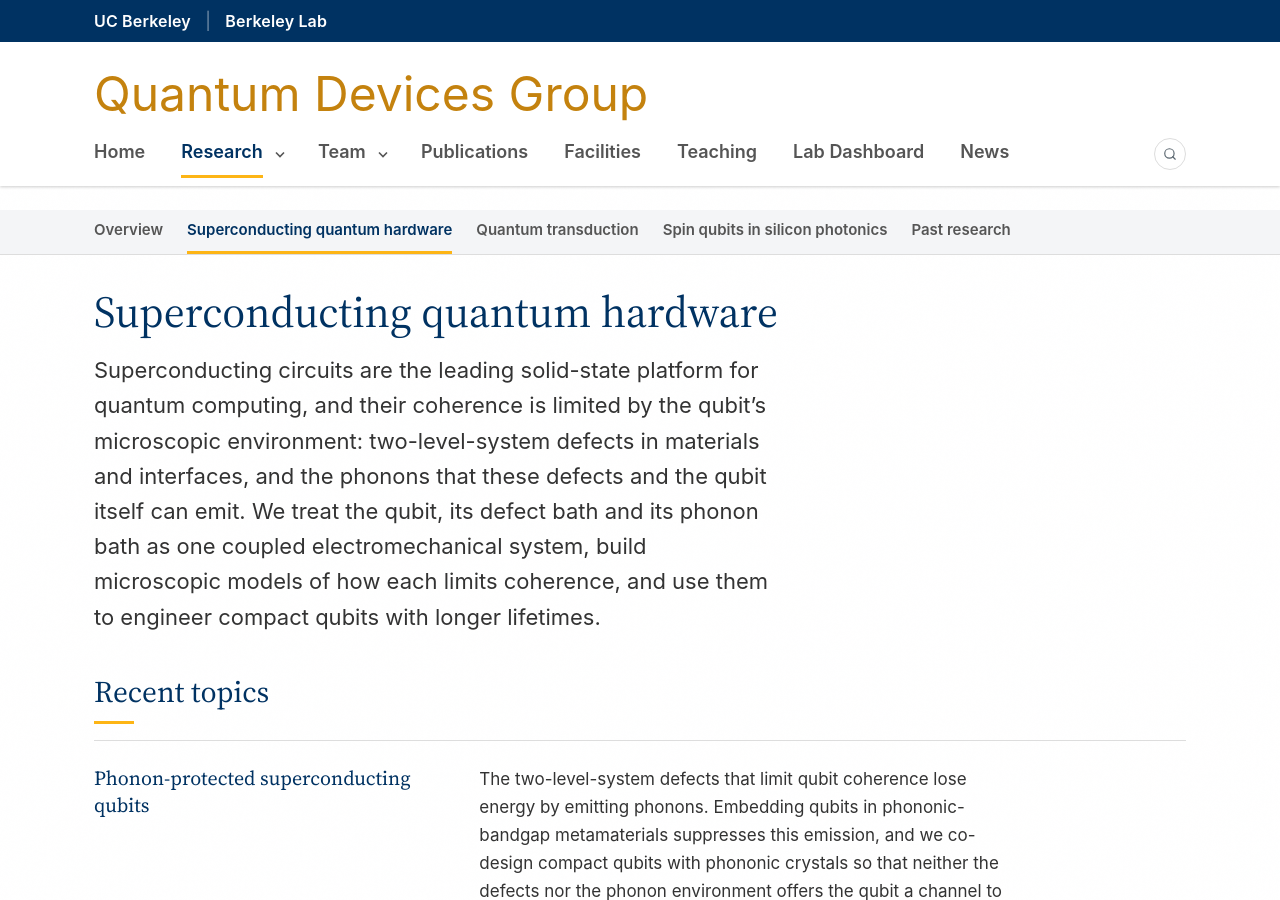
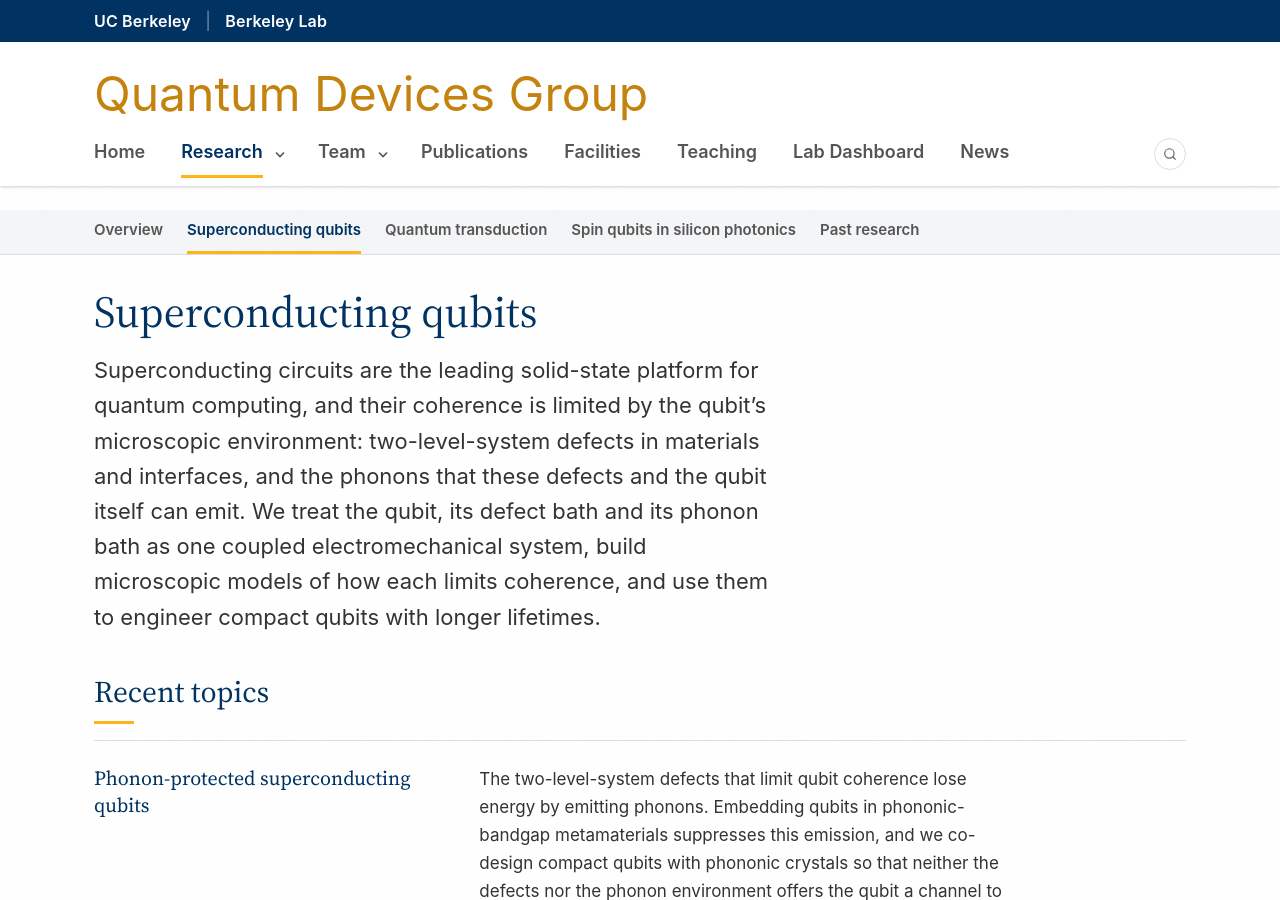
Before and after one commit to quantumdevicesgroup/quantumdevicesgroup.github.io, a Jekyll site: the page built from _research/superconducting-qubits.md, in a window 1280 px wide and 900 px high. Built offline with Jekyll 4.4.1, drawn with Linux system fonts in a browser that asks for light colours; some web fonts are replaced; some of the changed text lies outside the part shown.

Commit message:
Rename research direction to Superconducting qubits
Co-Authored-By: Claude Opus 5.5 <noreply@anthropic.com>

```diff
--- a/_research/superconducting-qubits.md
+++ b/_research/superconducting-qubits.md
@@ -1,7 +1,7 @@
 ---
-title: "Superconducting quantum hardware"
+title: "Superconducting qubits"
 slug: superconducting-qubits
-topic: "superconducting quantum hardware"   # used in "Publications related to …"
+topic: "superconducting qubits"   # used in "Publications related to …"
 order: 1
 summary: "Superconducting circuits are the leading solid-state platform for quantum computing, and their error rates are set largely by decoherence. We study how superconducting qubits lose coherence to defects and phonons, and engineer these interactions to build qubits with longer coherence and lower error rates."   # two sentences, shown on the home page and Research overview
 image: /images/research/superconducting-qubits.jpg
```
